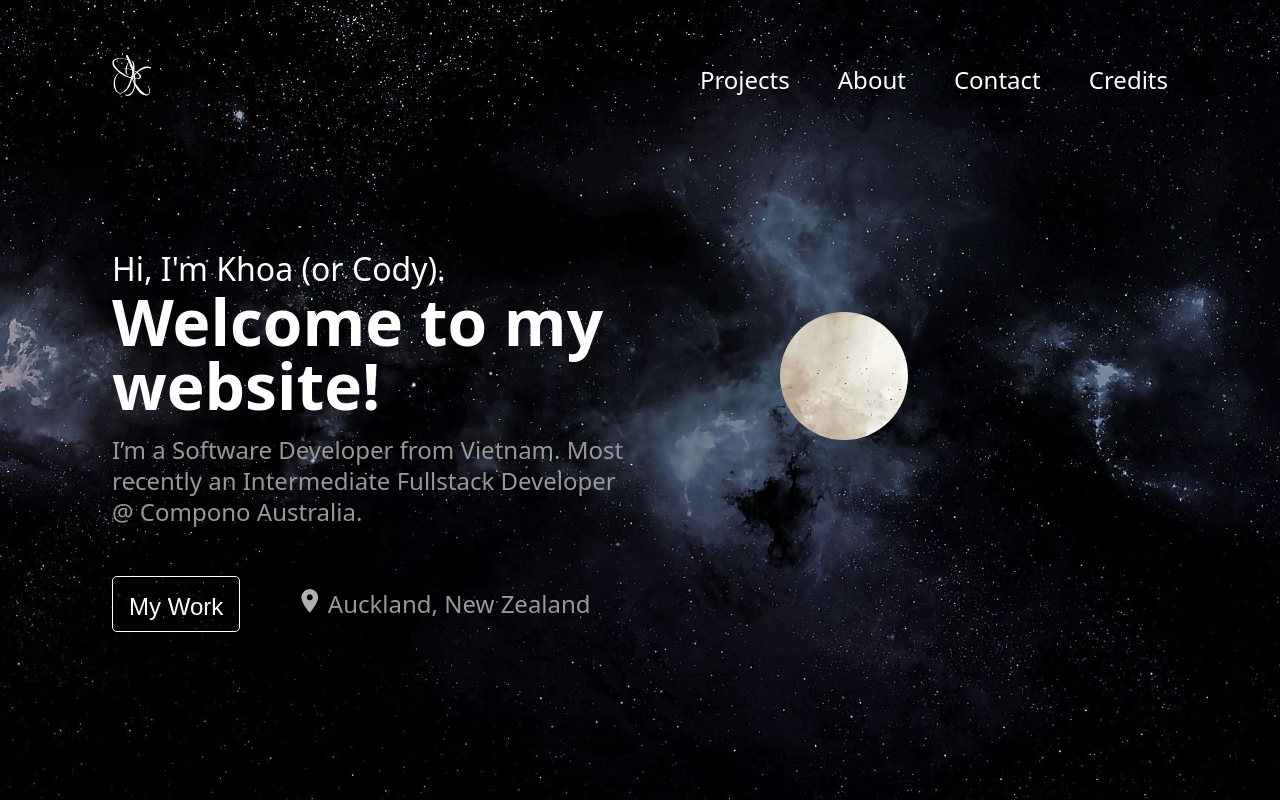
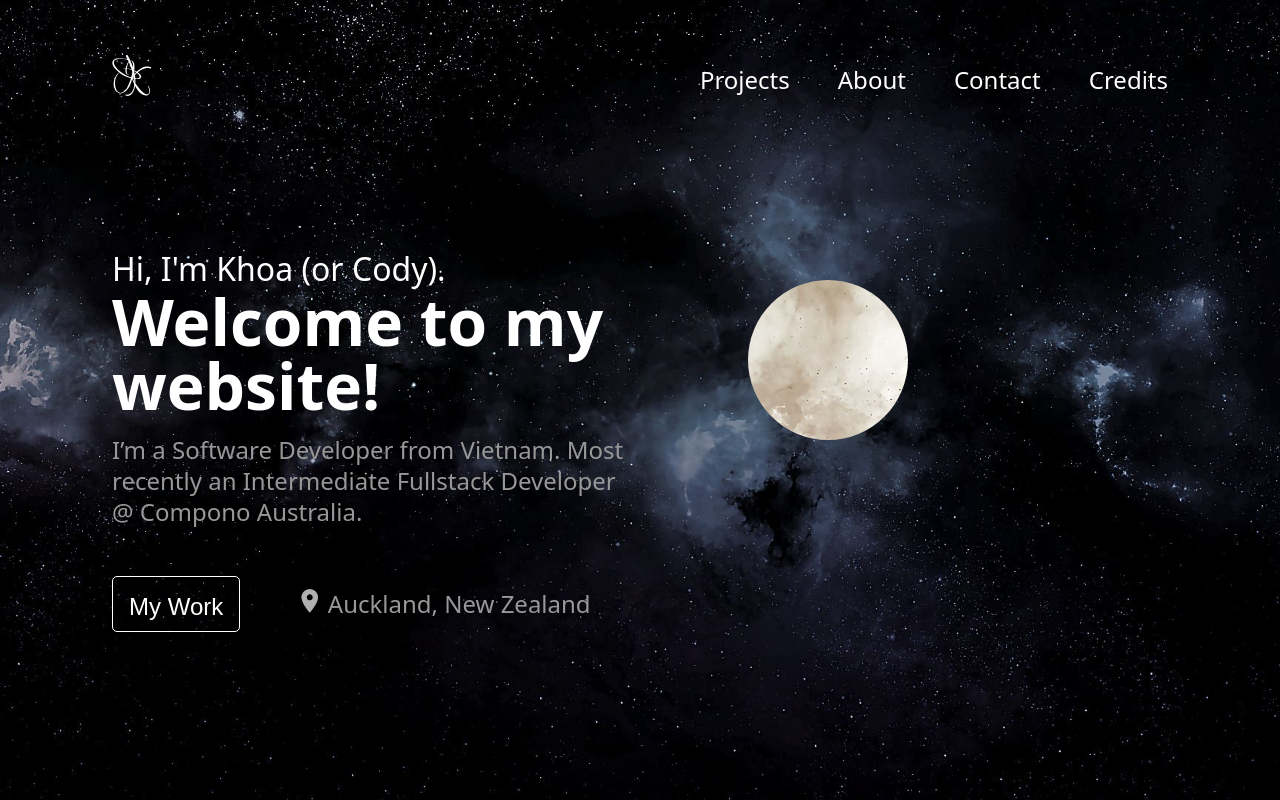
Before and after one commit to khoapham14/portfolio, a React (Vite) app: page /portfolio in a window 1280 px wide. Shown: the top 800 px of the page. Built offline with nearby package versions, Linux system fonts and the light colour scheme.

Commit message:
updating circle logic & animation. TODO: add new fx

```diff
--- a/src/components/Global.css
+++ b/src/components/Global.css
@@ -54,8 +54,6 @@
 
 .circle {
   background-color: #fff;
-  height: 5rem;
-  width: 5rem;
   border-radius: 50%;
   display: grid;
   justify-self: center;
@@ -63,7 +61,7 @@
   z-index: 1;
   mix-blend-mode: difference;
   transform: translate3d(-50%, -50%, 0);
-  transition: transform 1s ease-in-out;
+  transition: height 0.5s ease, width 0.5s ease, transform 0.7s ease-in-out;
   pointer-events: none;
 }
 
--- a/src/components/HeroSection/Hero.tsx
+++ b/src/components/HeroSection/Hero.tsx
@@ -48,14 +48,14 @@ function Hero(props: HeroProps) {
             props.scrollPos && props.scrollPos > 0
               ? {
                   position: "fixed",
-                  height: "5rem",
-                  width: "5rem",
+                  height: "3.5rem",
+                  width: "3.5rem",
                 }
               : {
-                position: "static",
-                height: "8rem",
-                width: "8rem",
-              }
+                  position: "static",
+                  height: "10rem",
+                  width: "10rem",
+                }
           }
         />
       </div>
--- a/src/components/Portfolio.tsx
+++ b/src/components/Portfolio.tsx
@@ -39,26 +39,15 @@ function Portfolio() {
     hiddenElements.forEach((element) => {
       observer.observe(element);
     });
+    document.addEventListener("mousemove", moveCircle);
     window.addEventListener("scroll", handleScroll);
     return () => {
       window.removeEventListener("scroll", handleScroll);
+      document.removeEventListener("mousemove", moveCircle);
     };
   }, []);
 
-  useEffect(() => {
-    console.log("Scroll Position: ", JSON.stringify(scrollPosition));
-    if (scrollPosition.y > 0) {
-      document.addEventListener("mousemove", moveCircle);
-    } else {
-      document.removeEventListener("mousemove", moveCircle);
-    }
-
-    return () => {
-      document.removeEventListener("mousemove", moveCircle);
-    };
-  }, [scrollPosition]);
-
-  return (
+ return (
     <div className="portfolio-container">
       <Hero scrollPos={scrollPosition.y} />
       <Projects />
```
